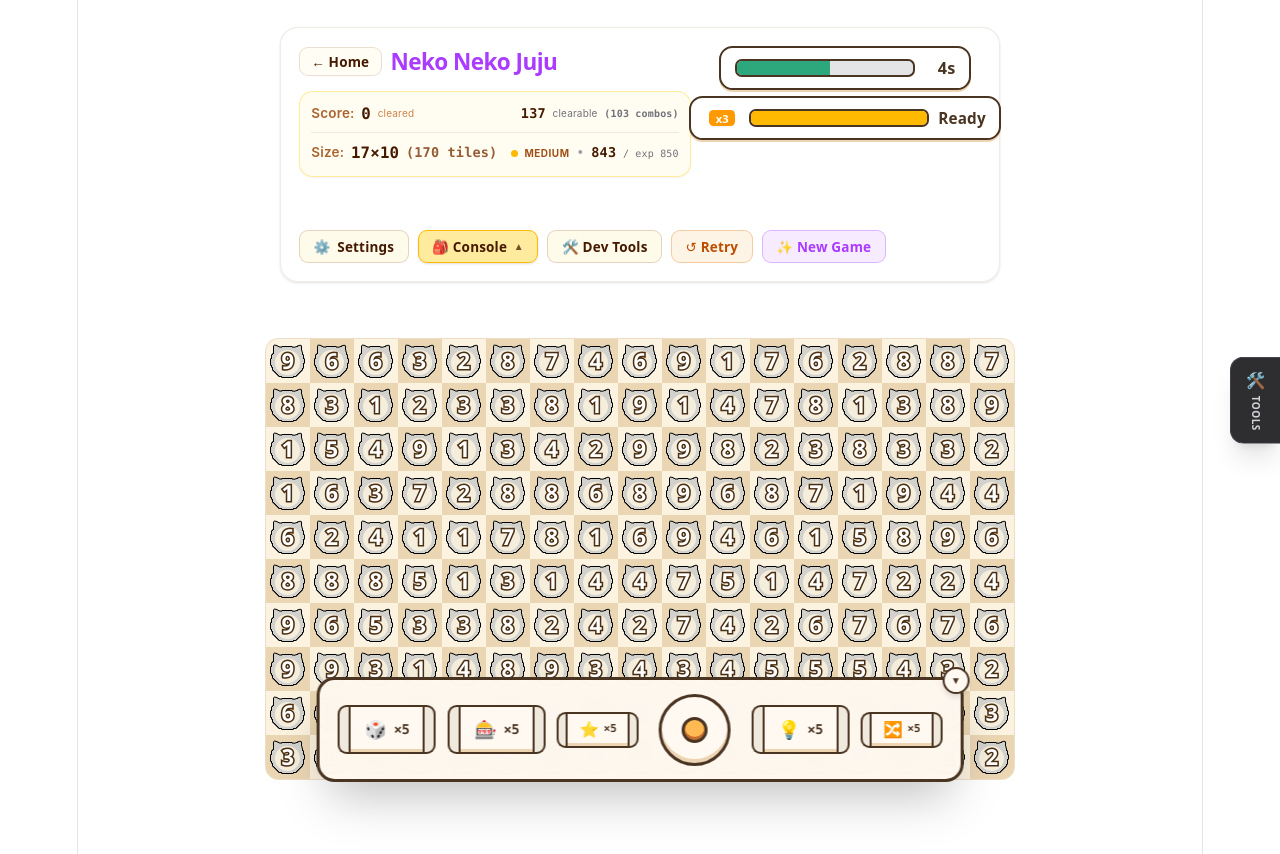
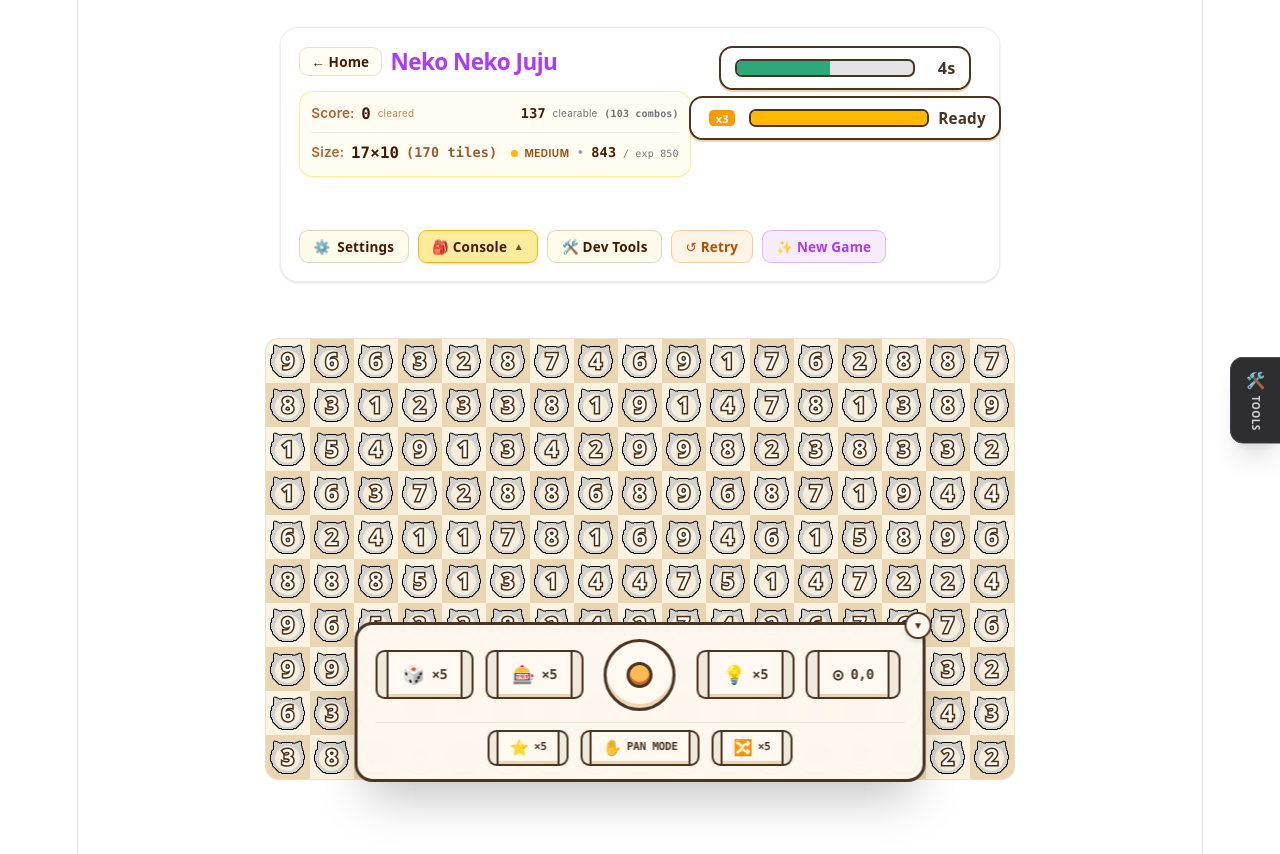
Before and after one commit to chulman444/2026-09-07-Neko-Neko-Juju, a React (Vite) app: page / in a window 1280 px wide. Both pictures are taken after a click on the button "🎮 Play Game". Shown: the top 854 px of the page. Built offline with nearby package versions, Linux system fonts and the light colour scheme.

Commit message:
fix(footer): restore 2-row layout with Re-Center and Pan Mode controls

```diff
--- a/src/pages/game/ui/GamePage.tsx
+++ b/src/pages/game/ui/GamePage.tsx
@@ -15,7 +15,7 @@ import { useBoardGenConfigStore } from '@/features/board-generator';
 import { usePhaseProgressionStore } from '@/features/phase-progression';
 import { useBoardGeneratorActions } from '@/widgets/board-generator';
 import { useGameSessionDriver } from '../model/useGameSessionDriver';
-import { FooterConsole } from '@/widgets/footer-console';
+import { FooterConsole, ReCenterButton, PanModeButton } from '@/widgets/footer-console';
 import { ItemsToolbar } from '@/widgets/items-toolbar';
 import {
   randomNumberBehavior,
@@ -192,13 +192,17 @@ export const GamePage: React.FC = () => {
         <FooterConsole
           isCollapsed={!showItemArea}
           onToggleCollapse={() => setShowItemArea((prev) => !prev)}
-          centerSlot={<TrackballControl />}
-          leftSlot={
-            <ItemsToolbar
-              activeItems={[randomNumberBehavior, randomChooseBehavior, omnitileBehavior]}
-            />
+          row1Left={<ItemsToolbar activeItems={[randomNumberBehavior, randomChooseBehavior]} />}
+          row1Center={<TrackballControl />}
+          row1Right={
+            <div className="flex items-center gap-2.5">
+              <ItemsToolbar activeItems={[hintBehavior]} />
+              <ReCenterButton />
+            </div>
           }
-          rightSlot={<ItemsToolbar activeItems={[hintBehavior, shakeBehavior]} />}
+          row2Left={<ItemsToolbar activeItems={[omnitileBehavior]} size="sm" />}
+          row2Center={<PanModeButton />}
+          row2Right={<ItemsToolbar activeItems={[shakeBehavior]} size="sm" />}
           collapsedContent={
             <span className="text-[11px] font-mono text-zinc-500 dark:text-zinc-400">
               (🎲 ×{itemCounts.randomNumber} · 🎰 ×{itemCounts.randomChoose} · ⭐ ×
--- a/src/widgets/footer-console/index.ts
+++ b/src/widgets/footer-console/index.ts
@@ -1,4 +1,8 @@
-export { FooterConsole } from './ui/FooterConsole';
-export type { FooterConsoleProps } from './ui/FooterConsole';
-export { MechanicalItemButton } from './ui/MechanicalItemButton';
-export type { MechanicalItemButtonProps, WingState } from './ui/MechanicalItemButton';
+export { FooterConsole, type FooterConsoleProps } from './ui/FooterConsole';
+export {
+  MechanicalItemButton,
+  type MechanicalItemButtonProps,
+  type WingState,
+} from './ui/MechanicalItemButton';
+export { ReCenterButton, type ReCenterButtonProps } from './ui/ReCenterButton';
+export { PanModeButton, type PanModeButtonProps } from './ui/PanModeButton';
--- a/src/widgets/footer-console/ui/FooterConsole.tsx
+++ b/src/widgets/footer-console/ui/FooterConsole.tsx
@@ -1,10 +1,23 @@
 import React from 'react';
 
 export interface FooterConsoleProps {
+  // Row 1 (Primary Row)
+  row1Left?: React.ReactNode;
+  row1Center?: React.ReactNode;
+  row1Right?: React.ReactNode;
+
+  // Row 2 (Secondary Extension Row)
+  row2Left?: React.ReactNode;
+  row2Center?: React.ReactNode;
+  row2Right?: React.ReactNode;
+
+  // Fallback / legacy slot props
   leftSlot?: React.ReactNode;
   centerSlot?: React.ReactNode;
   rightSlot?: React.ReactNode;
   bottomSlot?: React.ReactNode;
+
+  // Global Console Slots
   overlaySlot?: React.ReactNode;
   children?: React.ReactNode;
   collapsedContent?: React.ReactNode;
@@ -14,6 +27,12 @@ export interface FooterConsoleProps {
 }
 
 export const FooterConsole: React.FC<FooterConsoleProps> = ({
+  row1Left,
+  row1Center,
+  row1Right,
+  row2Left,
+  row2Center,
+  row2Right,
   leftSlot,
   centerSlot,
   rightSlot,
@@ -48,6 +67,13 @@ export const FooterConsole: React.FC<FooterConsoleProps> = ({
     );
   }
 
+  const r1Left = row1Left ?? leftSlot;
+  const r1Center = row1Center ?? centerSlot;
+  const r1Right = row1Right ?? rightSlot;
+
+  const hasRow1 = Boolean(r1Left || r1Center || r1Right);
+  const hasRow2 = Boolean(row2Left || row2Center || row2Right);
+
   return (
     <div
       className={`fixed bottom-4 left-1/2 -translate-x-1/2 z-30 flex flex-col items-center select-none animate-in fade-in slide-in-from-bottom-3 duration-200 ${className}`}
@@ -63,19 +89,28 @@ export const FooterConsole: React.FC<FooterConsoleProps> = ({
           children
         ) : (
           <>
-            {/* Primary Row: Left, Center, Right Slots in symmetric 3-column layout */}
-            {(leftSlot || centerSlot || rightSlot) && (
+            {/* Row 1: Primary Row (Left, Center, Right in symmetric 3-column layout) */}
+            {hasRow1 && (
               <div className="grid grid-cols-[1fr_auto_1fr] items-center gap-2.5 w-full">
-                <div className="flex items-center justify-end gap-2.5">{leftSlot}</div>
+                <div className="flex items-center justify-end gap-2.5">{r1Left}</div>
                 <div className="flex flex-col items-center justify-center relative px-1">
-                  {centerSlot}
+                  {r1Center}
                 </div>
-                <div className="flex items-center justify-start gap-2.5">{rightSlot}</div>
+                <div className="flex items-center justify-start gap-2.5">{r1Right}</div>
               </div>
             )}
 
-            {/* Optional Secondary Row: Bottom Slot */}
-            {bottomSlot && (
+            {/* Row 2: Secondary Extension Row (Symmetric 3-column grid matching Row 1) */}
+            {hasRow2 && (
+              <div className="grid grid-cols-[1fr_auto_1fr] items-center gap-2.5 w-full pt-1.5 border-t border-[#edd4b2]/60 dark:border-zinc-800">
+                <div className="flex items-center justify-end">{row2Left}</div>
+                <div className="flex items-center justify-center">{row2Center}</div>
+                <div className="flex items-center justify-start">{row2Right}</div>
+              </div>
+            )}
+
+            {/* Optional legacy bottom slot when row2 is not used */}
+            {!hasRow2 && bottomSlot && (
               <div className="w-full pt-1.5 border-t border-[#edd4b2]/60 dark:border-zinc-800 flex items-center justify-center">
                 {bottomSlot}
               </div>
--- /dev/null
+++ b/src/widgets/footer-console/ui/PanModeButton.tsx
@@ -0,0 +1,27 @@
+import React from 'react';
+import { useBoardStore } from '@/entities/board';
+import { MechanicalItemButton } from './MechanicalItemButton';
+
+export interface PanModeButtonProps {
+  className?: string;
+}
+
+export const PanModeButton: React.FC<PanModeButtonProps> = ({ className = '' }) => {
+  const isPanMode = useBoardStore((state) => state.isPanMode);
+  const togglePanMode = useBoardStore((state) => state.togglePanMode);
+
+  return (
+    <MechanicalItemButton
+      icon="✋"
+      size="sm"
+      label={isPanMode ? 'PANNING ACTIVE' : 'PAN MODE'}
+      title="Toggle Panning Mode: when enabled, drag anywhere on or off the board with Left, Middle, or Right Click to pan"
+      leftWingState={isPanMode ? 'amber' : 'inactive'}
+      rightWingState={isPanMode ? 'amber' : 'inactive'}
+      leftWingTitle={isPanMode ? 'Pan Mode Active' : 'Pan Mode Inactive'}
+      rightWingTitle={isPanMode ? 'Pan Mode Active' : 'Pan Mode Inactive'}
+      onClick={togglePanMode}
+      className={className}
+    />
+  );
+};
--- /dev/null
+++ b/src/widgets/footer-console/ui/ReCenterButton.tsx
@@ -0,0 +1,31 @@
+import React from 'react';
+import { useBoardStore } from '@/entities/board';
+import { MechanicalItemButton } from './MechanicalItemButton';
+
+export interface ReCenterButtonProps {
+  className?: string;
+}
+
+export const ReCenterButton: React.FC<ReCenterButtonProps> = ({ className = '' }) => {
+  const panOffset = useBoardStore((state) => state.panOffset);
+  const resetPanOffset = useBoardStore((state) => state.resetPanOffset);
+  const isPanned = Math.abs(panOffset.x) > 1 || Math.abs(panOffset.y) > 1;
+
+  return (
+    <MechanicalItemButton
+      icon="⊙"
+      label={isPanned ? 'Pan' : '0,0'}
+      title={
+        isPanned
+          ? `Board is panned by (${Math.round(panOffset.x)}, ${Math.round(panOffset.y)}). Click to re-center (0, 0).`
+          : 'Board is centered (0, 0). Drag trackball to pan.'
+      }
+      leftWingState={isPanned ? 'amber' : 'inactive'}
+      rightWingState={isPanned ? 'amber' : 'inactive'}
+      leftWingTitle={isPanned ? 'Board Panned' : 'Board Centered'}
+      rightWingTitle={isPanned ? 'Board Panned' : 'Board Centered'}
+      onClick={resetPanOffset}
+      className={className}
+    />
+  );
+};
```
Also changed, not shown: 1 other file (tests, documents, lock files or other folders).
